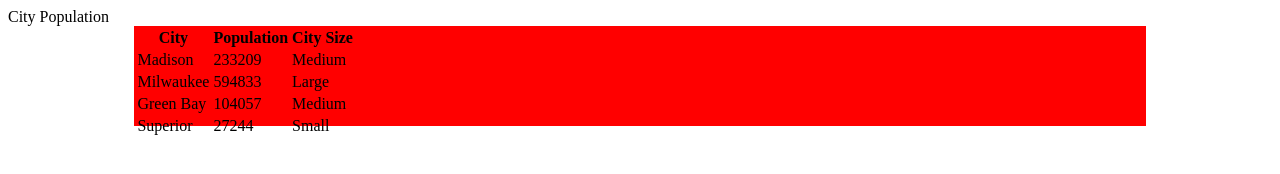
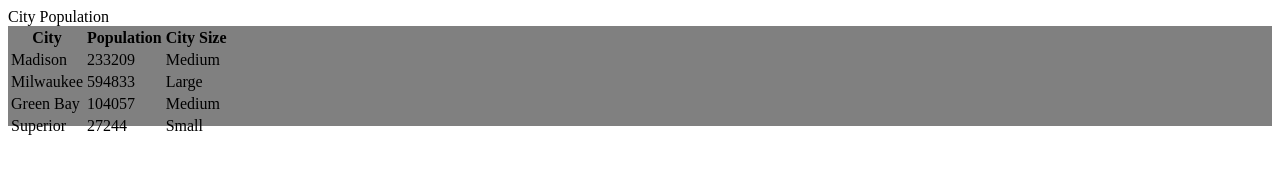
Before and after one commit to LumberJack19/unit-1, a plain HTML site: page Chapter02/index.html in a window 1280 px wide. Drawn offline with Linux system fonts and the light colour scheme.

Commit message:
Update index.html

```diff
--- a/Chapter02/index.html
+++ b/Chapter02/index.html
@@ -18,8 +18,8 @@
 </script>
     <style>
         #myDiv {
-            background-color: red;
-            width: 80%;
+            background-color: gray;
+            width: 100%;
             margin: 0 auto;
             height: 100px;
         }
```
